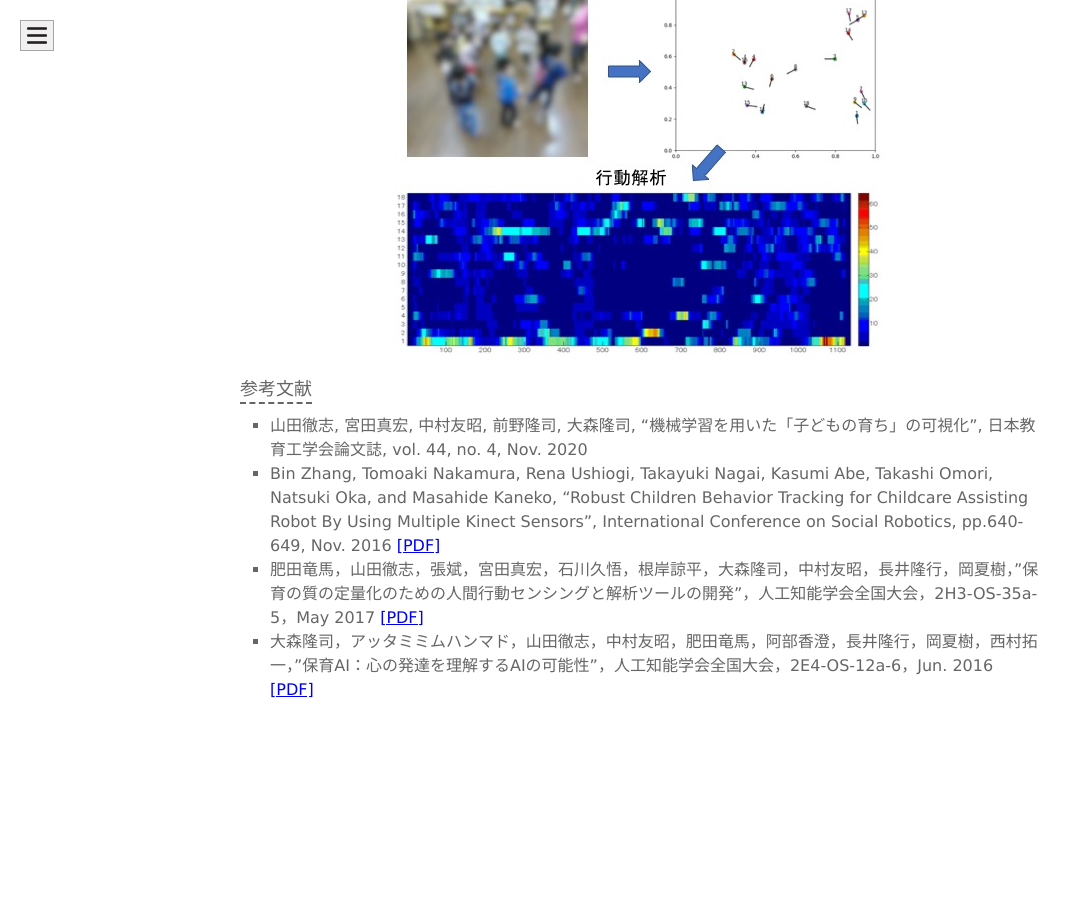
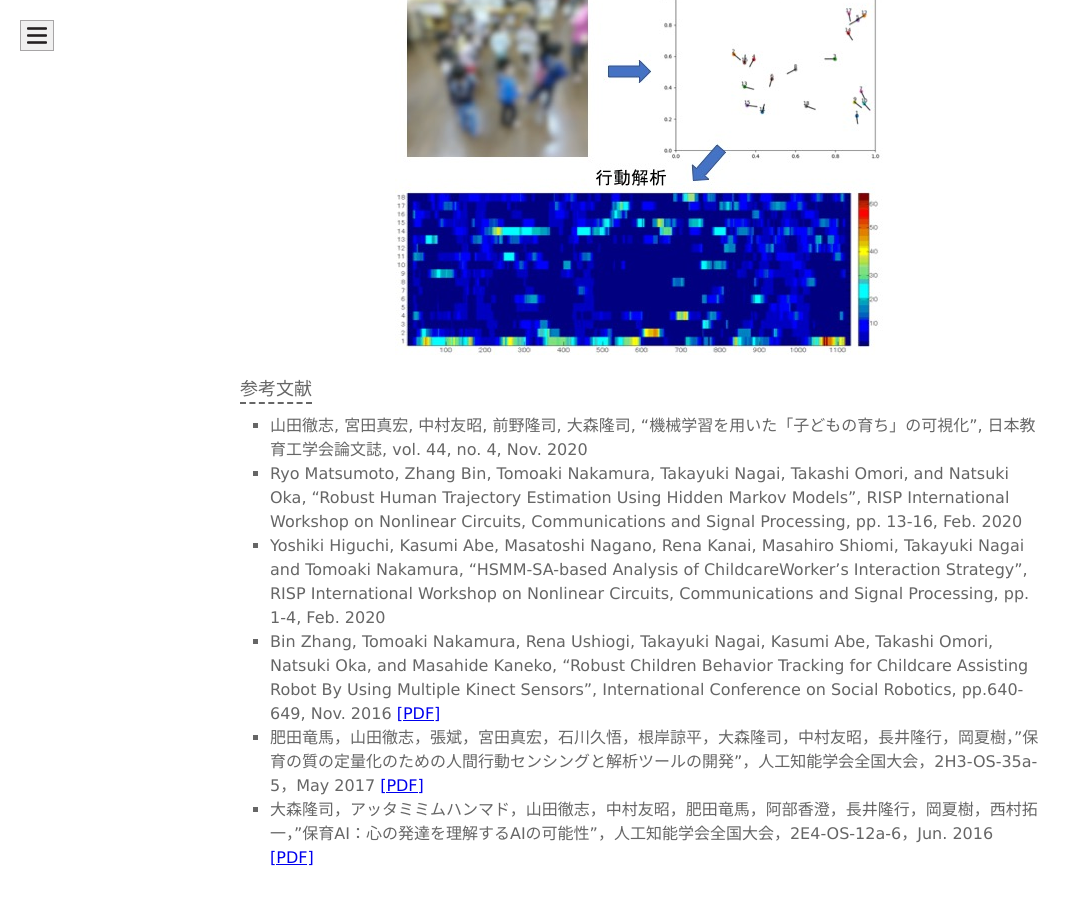
Before and after one commit to naka-lab/naka-lab.github.io, a Jekyll site: the page built from subpages/research.md, in a window 1280 px wide and 900 px high, scrolled down 5769 px. Shown: the whole window, without its empty margins (0-1081 px from the left). Built offline with Jekyll 4.4.1, drawn with Linux system fonts in a browser that asks for light colours; before the commit the page ends 6501 px from its top, so only the background shows below that.

Commit message:
Update research.md

```diff
--- a/subpages/research.md
+++ b/subpages/research.md
@@ -124,6 +124,8 @@ layout: default
 
 ### 参考文献
 - 山田徹志, 宮田真宏, 中村友昭, 前野隆司, 大森隆司, "機械学習を用いた「子どもの育ち」の可視化", 日本教育工学会論文誌, vol. 44, no. 4, Nov. 2020
+- Ryo Matsumoto, Zhang Bin, Tomoaki Nakamura, Takayuki Nagai, Takashi Omori, and Natsuki Oka, "Robust Human Trajectory Estimation Using Hidden Markov Models", RISP International Workshop on Nonlinear Circuits, Communications and Signal Processing, pp. 13-16, Feb. 2020
+- Yoshiki Higuchi, Kasumi Abe, Masatoshi Nagano, Rena Kanai, Masahiro Shiomi, Takayuki Nagai and Tomoaki Nakamura, "HSMM-SA-based Analysis of ChildcareWorker’s Interaction Strategy", RISP International Workshop on Nonlinear Circuits, Communications and Signal Processing, pp. 1-4, Feb. 2020
 - Bin Zhang, Tomoaki Nakamura, Rena Ushiogi, Takayuki Nagai, Kasumi Abe, Takashi Omori, Natsuki Oka, and Masahide Kaneko, "Robust Children Behavior Tracking for Childcare Assisting Robot By Using Multiple Kinect Sensors", International Conference on Social Robotics, pp.640-649, Nov. 2016 [[PDF]](https://link.springer.com/chapter/10.1007/978-3-319-47437-3_63)
 - 肥田竜馬，山田徹志，張斌，宮田真宏，石川久悟，根岸諒平，大森隆司，中村友昭，長井隆行，岡夏樹，"保育の質の定量化のための人間行動センシングと解析ツールの開発"，人工知能学会全国大会，2H3-OS-35a-5，May 2017 [[PDF]](http://www.ai-gakkai.or.jp/jsai2017/webprogram/2017/pdf/343.pdf)
 - 大森隆司，アッタミミムハンマド，山田徹志，中村友昭，肥田竜馬，阿部香澄，長井隆行，岡夏樹，西村拓一，"保育AI：心の発達を理解するAIの可能性"，人工知能学会全国大会，2E4-OS-12a-6，Jun. 2016 [[PDF]](https://www.ai-gakkai.or.jp/jsai2016/webprogram/2016/pdf/735.pdf)
```
